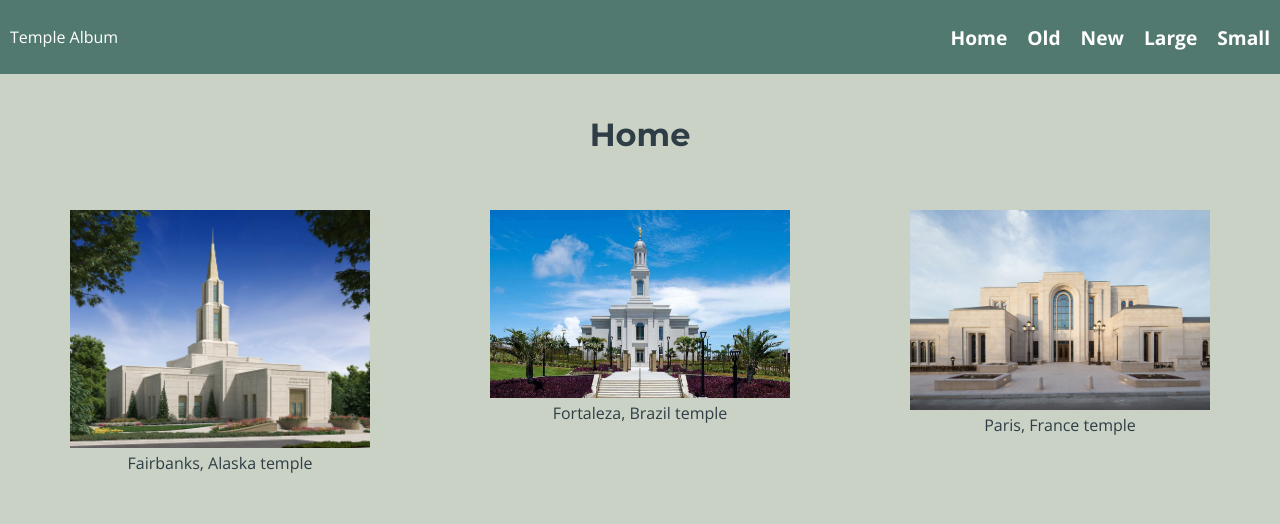
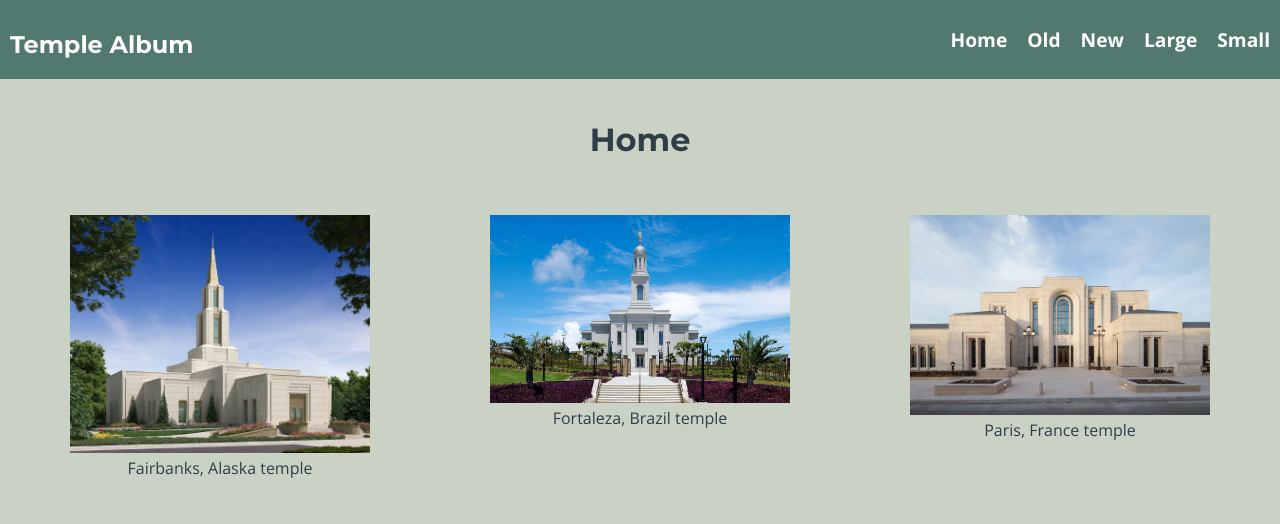
Before and after one commit to KennethCortez/wdd131, a plain HTML site: page temples.html in a window 1280 px wide. Shown: the top 524 px of the page. Drawn offline with nearby package versions, Linux system fonts and the light colour scheme.

Commit message:
h1 correction

```diff
--- a/temples.html
+++ b/temples.html
@@ -15,7 +15,7 @@
 <body>
     <header>
         <nav>
-            <p>Temple Album</p>
+            <h1>Temple Album</h1>
             <button class="hamburger" aria-label="Toggle navigation">
                 <span class="hamburger-icon">☰</span>
             </button>
```
